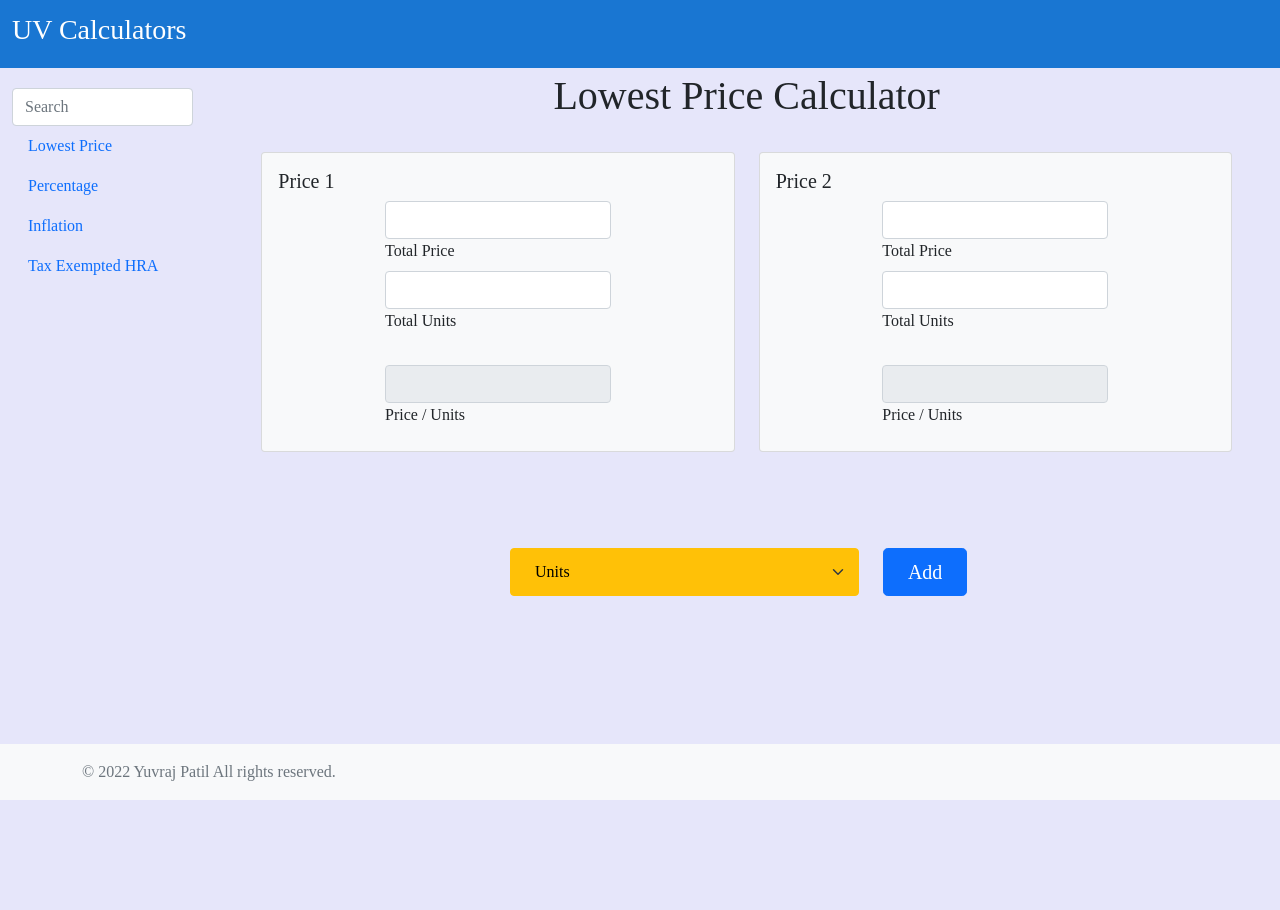
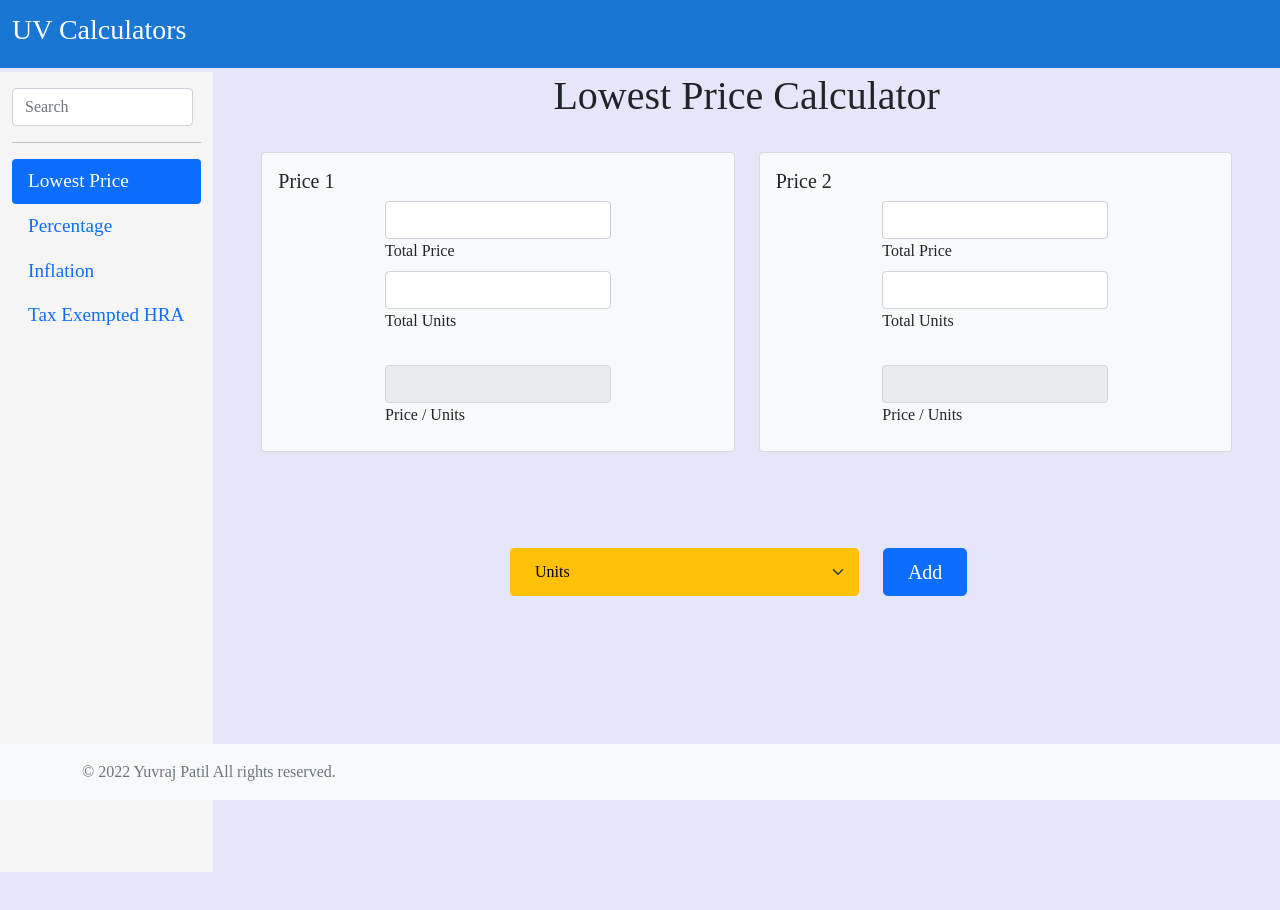
Before and after one commit to night-fury-rider/uv-calculators, a React (Create React App) app: page /lowest-price in a window 1280 px wide. Shown: the top 910 px of the page. Before the commit the page ends 800 px from the top, so only its background shows below. Built offline with nearby package versions, Linux system fonts and the light colour scheme.

Commit message:
Updated styles of sidebar

```diff
--- a/src/App.css
+++ b/src/App.css
@@ -6,6 +6,8 @@
   --color-danger: #d9534f;
   --color-inverse: #292b2c;
   --color-faded: #f7f7f7;
+  --color-light-soft: whitesmoke;
+  --color-dark-soft: #d2d2cf;
 }
 
 /* Color clases for themes started */
@@ -29,6 +31,12 @@
 }
 .uv-bg-faded {
   background-color: var(--color-faded);
+}
+.uv-bg-light-soft {
+  background-color: var(--color-light-soft);
+}
+.uv-bg-dark-soft {
+  background-color: var(--color-dark-soft);
 }
 
 .uv-bg-lavender {
@@ -149,6 +157,12 @@ code {
   margin-bottom: 3rem;
 }
 
+.link-button {
+  text-align: start;
+  width: 100%;
+  font-size: larger;
+}
+
 @media only screen and (min-width: 1200px) {
   #uv-app .container {
     max-width: 1600px;
--- a/src/components/Core/UVSidebar/UVSidebar.css
+++ b/src/components/Core/UVSidebar/UVSidebar.css
@@ -3,44 +3,5 @@
  */
 
 .sidebar {
-  position: fixed;
-  top: 0;
-  /* rtl:raw:
-  right: 0;
-  */
-  bottom: 0;
-  /* rtl:remove */
-  left: 0;
-  z-index: 100; /* Behind the navbar */
-  padding: 48px 0 0; /* Height of navbar */
-  box-shadow: inset -1px 0 0 rgba(0, 0, 0, 0.1);
+  height: 100vh;
 }
-
-@media (max-width: 767.98px) {
-  .sidebar {
-    top: 5rem;
-  }
-}
-
-.sidebar-sticky {
-  position: relative;
-  top: 0;
-  height: calc(100vh - 48px);
-  padding-top: 0.5rem;
-  overflow-x: hidden;
-  overflow-y: auto; /* Scrollable contents if viewport is shorter than content. */
-}
-
-.sidebar .nav-link {
-  font-weight: 500;
-  color: #333;
-}
-
-.sidebar .nav-link.active {
-  color: #2470dc;
-}
-
-.sidebar-heading {
-  font-size: 0.75rem;
-  text-transform: uppercase;
-}
--- a/src/components/Core/UVSidebar/UVSidebar.jsx
+++ b/src/components/Core/UVSidebar/UVSidebar.jsx
@@ -1,28 +1,48 @@
-import { Link } from 'react-router-dom';
+import React, { useState } from 'react';
+import { useNavigate } from "react-router-dom";
+
 import { getErrorInString } from "../../../modules/Errors/ErrorService";
-import React from 'react';
+import { Button } from 'react-bootstrap';
+
+import './UVSidebar.css';
 
 const UVSidebar = props => {
+
+  const navigate = useNavigate();
+
+  const [activeIndex, setActiveIndex] = useState(0);
+
+  const handleNavigation = (event, index, url) => {
+    event.preventDefault();
+    navigate(url, { replace: true });
+    setActiveIndex(index);
+  };
 
   if (!props.links || props.links.length === 0) {
     throw new Error(getErrorInString('Invalid Sidebar Data', null, 'Invalid sidebar data is passed to UVSidebar component'));
   }
 
   return (
-    <nav id="sidebarMenu" className="col-md-3 col-lg-2 d-md-block sidebar collapse">
+    <nav id="sidebarMenu" className="col-md-3 col-lg-2 d-md-block sidebar collapse uv-bg-light-soft">
       <div className="position-sticky pt-3">
         <div className="d-flex">
           <input className="form-control me-2" type="search" placeholder="Search" aria-label="Search" />
         </div>
-        <ul className="nav flex-column h-100">
+
+        <hr />
+
+        <ul className="nav nav-pills flex-column mb-auto">
           {props.links.map((linkObj, linkIndex) => (
-            <li className="nav-item" key={linkIndex}>
-              <Link to={process.env.PUBLIC_URL + '/' + linkObj.href} className='nav-link'>{linkObj.title} </Link>
+            <li className="nav-item" key={linkIndex}
+              onClick={event => { handleNavigation(event, linkIndex, process.env.PUBLIC_URL + '/' + linkObj.href) }}>
+              <Button className={"nav-link link-button " + (linkIndex === activeIndex ? 'active' : '')}>
+                {linkObj.title}
+              </Button>
             </li>
           ))}
         </ul>
       </div>
-    </nav>
+    </nav >
   );
 };
 
```
